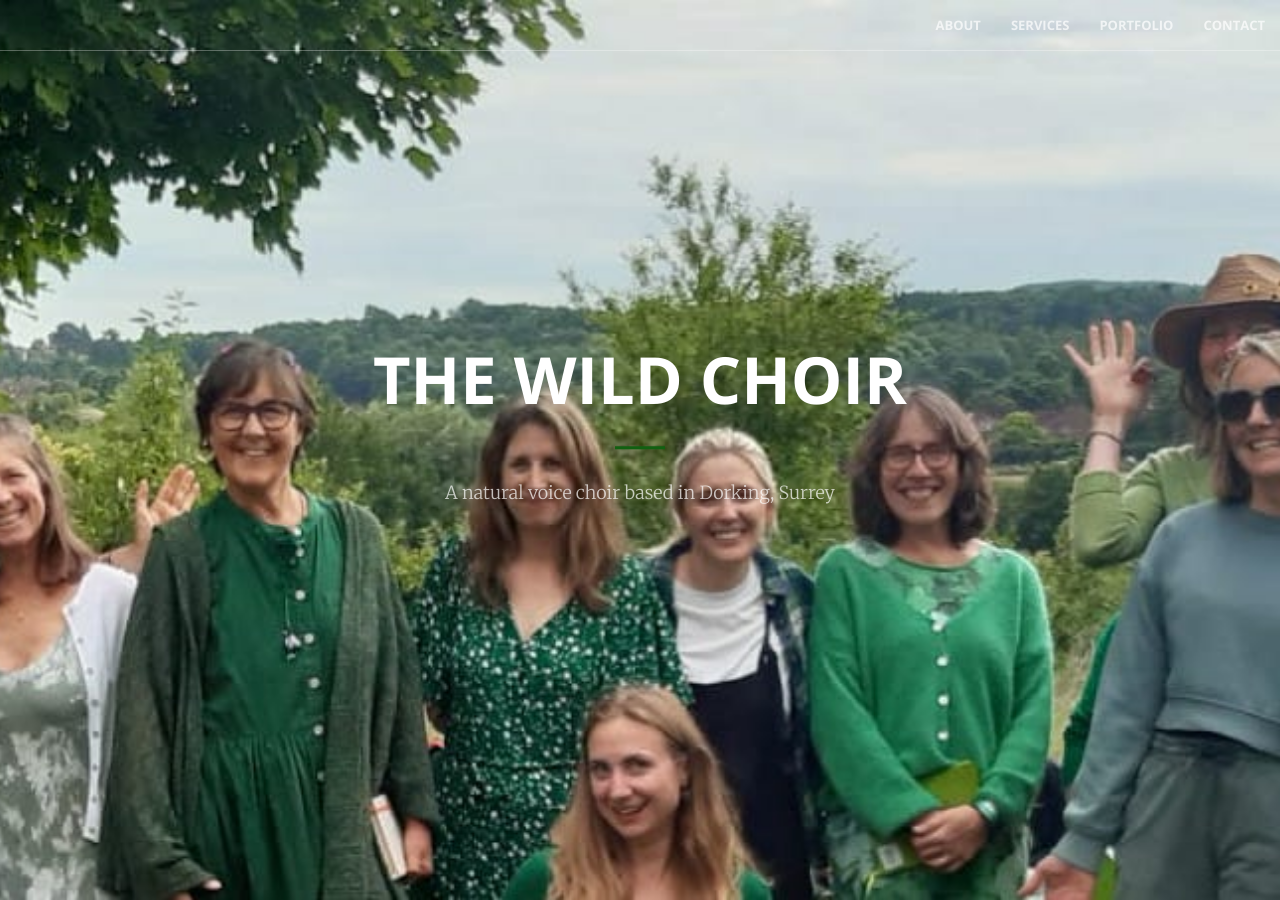
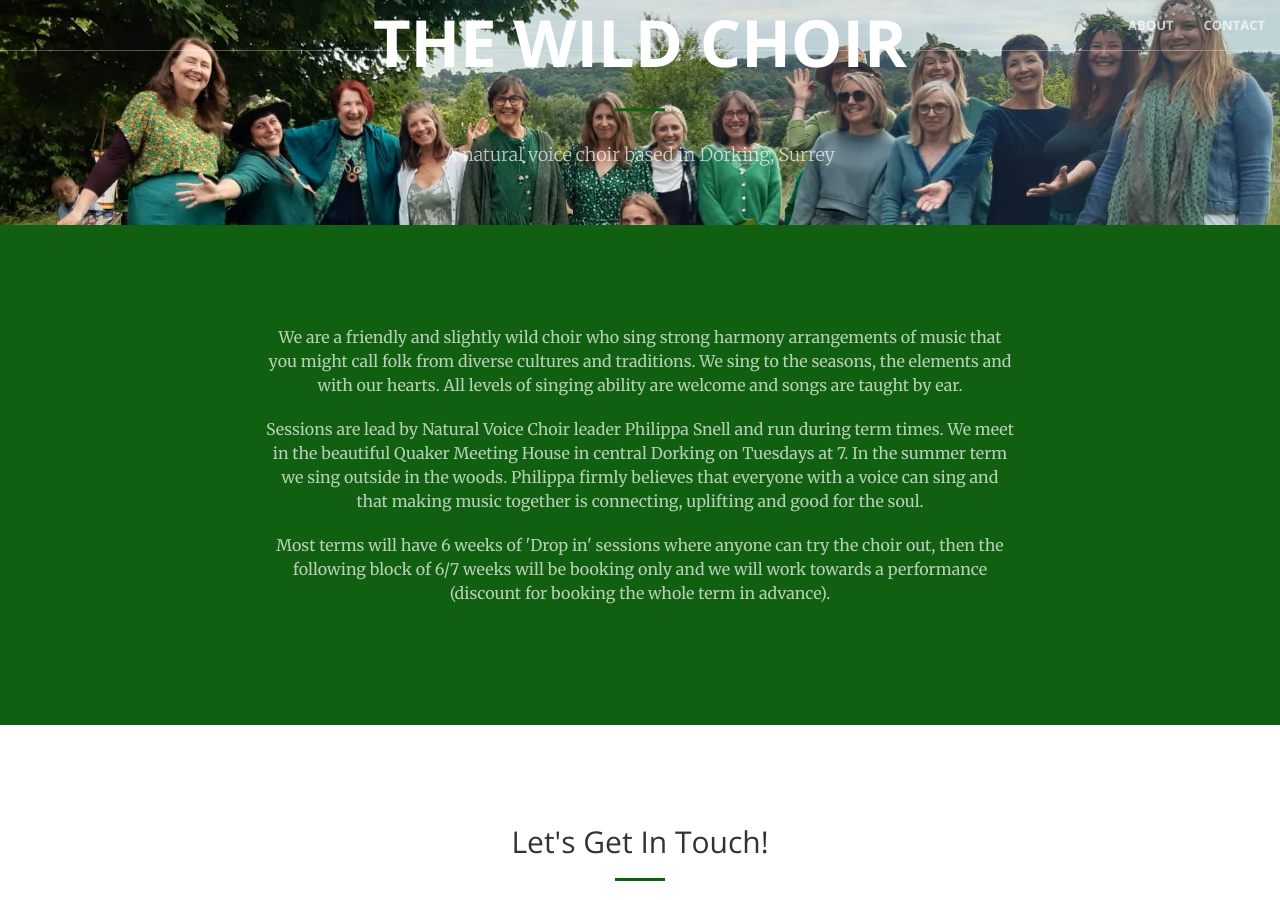
Before and after one commit to thewildchoir/thewildchoir-website, a Jekyll site: the page built from index.html, in a window 1280 px wide and 900 px high. Built offline with Jekyll 4.4.1, drawn with Linux system fonts in a browser that asks for light colours; some of the changed text lies outside the part shown.

Commit message:
Design tweaks

```diff
--- a/_includes/call-to-action.html
+++ b/_includes/call-to-action.html
@@ -2,8 +2,6 @@
     <div class="container">
         <div class="row">
             <div class="col-lg-8 col-lg-offset-2 text-center">
-                <h2 class="section-heading">We've got what you need!</h2>
-                <hr class="light">
                 <p class="text-faded">We are a friendly and slightly wild choir who sing strong harmony arrangements of music that you might call folk from diverse cultures and traditions. We sing to the seasons, the elements and with our hearts. All levels of singing ability are welcome and songs are taught by ear.</p>
 
                 <p class="text-faded">Sessions are lead by Natural Voice Choir leader Philippa Snell and run during term times. We meet in the beautiful Quaker Meeting House in central Dorking on Tuesdays at 7. In the summer term we sing outside in the woods. Philippa firmly believes that everyone with a voice can sing and that making music together is connecting, uplifting and good for the soul.</p>
--- a/_includes/nav.html
+++ b/_includes/nav.html
@@ -17,12 +17,6 @@
                     <a class="page-scroll" href="#about">About</a>
                 </li>
                 <li>
-                    <a class="page-scroll" href="#services">Services</a>
-                </li>
-                <li>
-                    <a class="page-scroll" href="#portfolio">Portfolio</a>
-                </li>
-                <li>
                     <a class="page-scroll" href="#contact">Contact</a>
                 </li>
             </ul>
--- a/_layouts/front.html
+++ b/_layouts/front.html
@@ -8,6 +8,7 @@
   {% include header.html %}
   {% include call-to-action.html %}
   {% include contact.html %}
+  {% include portfolio.html %}
   {% include scripts.html %}
 </body>
 
--- a/_sass/_base.scss
+++ b/_sass/_base.scss
@@ -182,7 +182,7 @@ header {
         }
     }
     @media (min-width: 768px) {
-        min-height: 100%;
+        min-height: 25%;
         .header-content {
             position: absolute;
             top: 50%;
```
